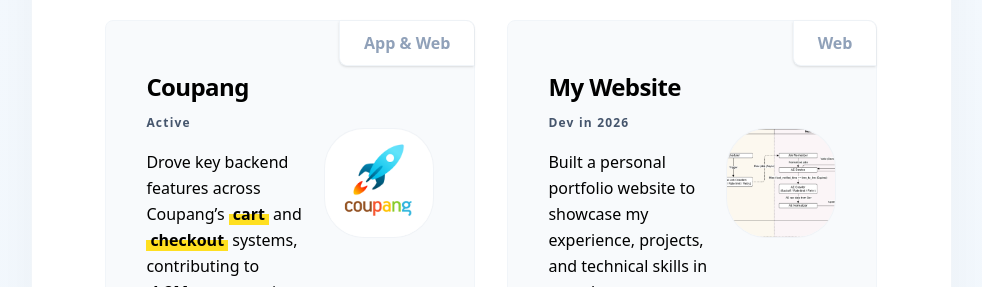
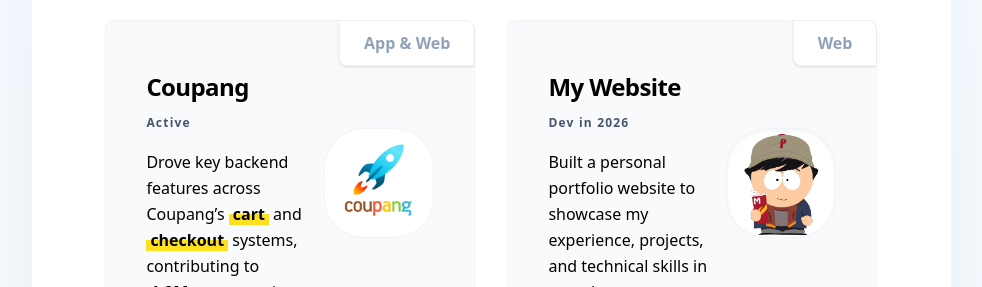
Before and after one commit to me0830code/me0830code.github.io, a React (Vite) app: page / in a window 1280 px wide. Shown: the part 2540-2827 px from the top of the page, without its empty margins (272-1254 px from the left). Built offline with nearby package versions, Linux system fonts and the light colour scheme.

Commit message:
Keep refactoring UIs

```diff
--- a/src/data/projectInfo/projectInfo.ts
+++ b/src/data/projectInfo/projectInfo.ts
@@ -35,7 +35,7 @@
         projectDescription: [
             "Built a personal portfolio website to showcase my experience, projects, and technical skills in one place."
         ],
-        projectPreviewImageURL: "projectPreview/AE_Job_Radar.png",
+        projectPreviewImageURL: "projectPreview/My_Website.png",
         projectLinkURL: PROJECT_LINK.MY_WEBSITE,
         projectSkillSet: [
             programmingLanguage.TYPE_SCRIPT,
```
Also changed, not shown: public/projectPreview/My_Website.png (added).
